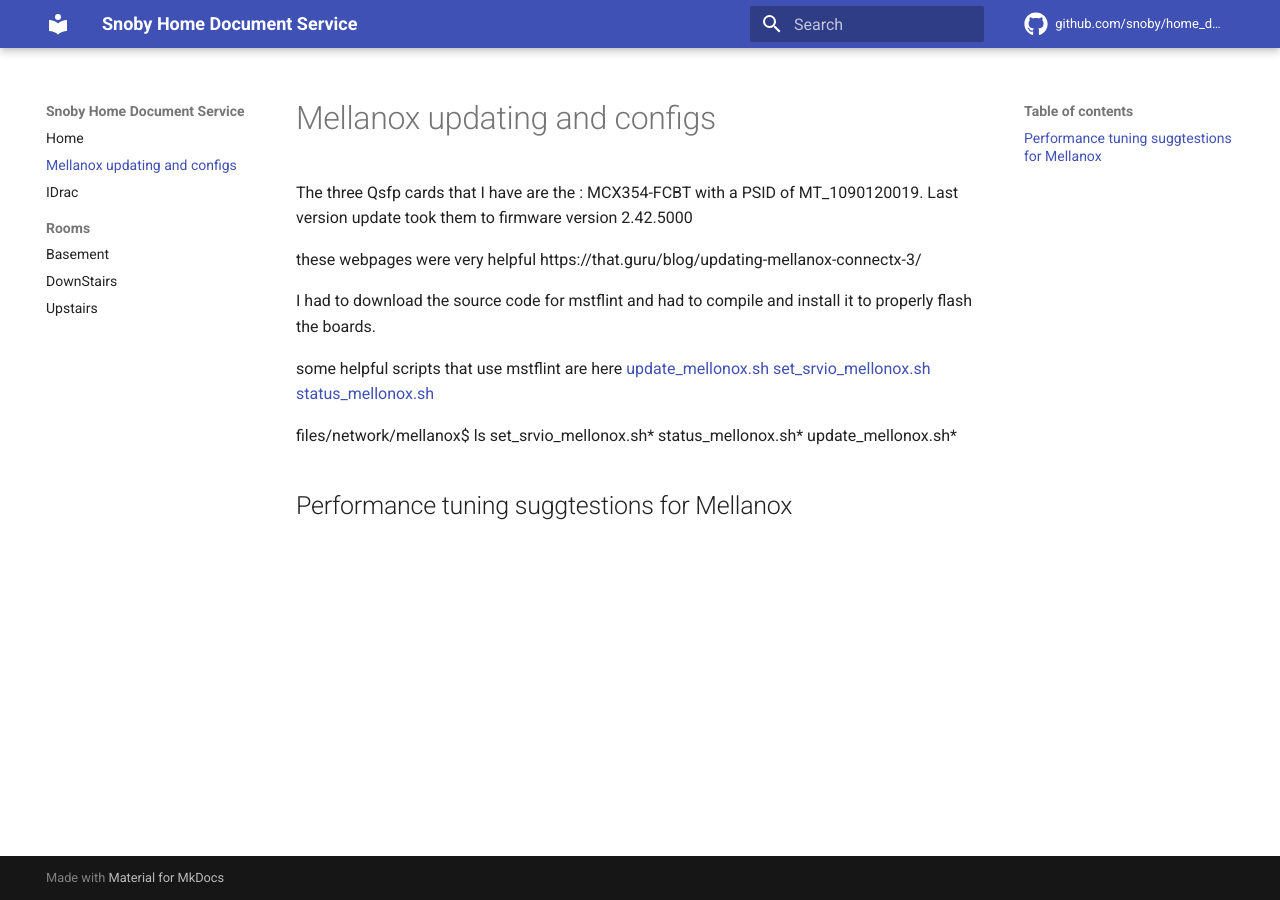
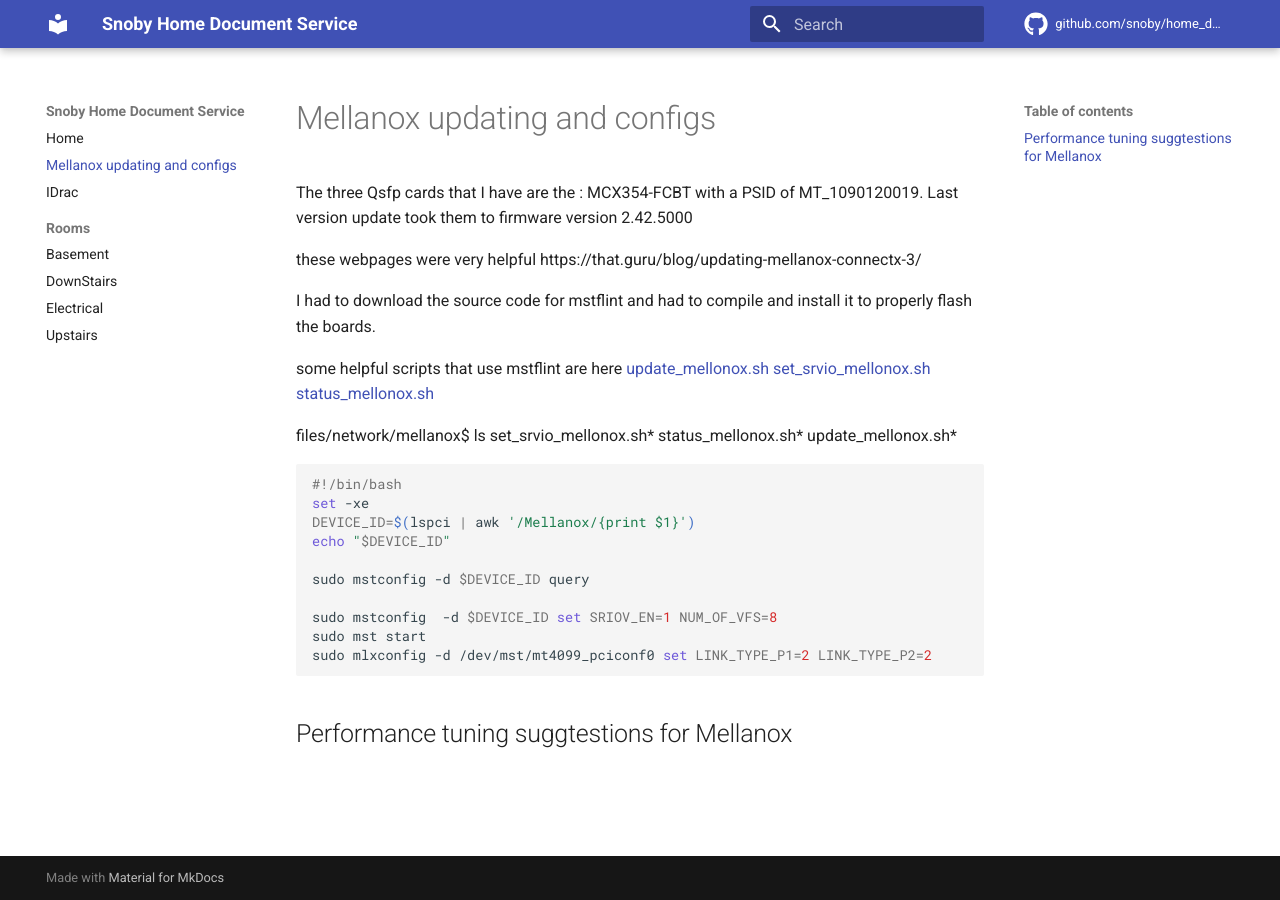
Before and after one commit to snoby/home_docs, an MkDocs documentation site: the page built from docs/mellanox.md, in a window 1280 px wide. Built offline with MkDocs 1.6.1 and Material for MkDocs 9.7.7, drawn with Linux system fonts in a browser that asks for light colours; comment, search, counter and statistics services are not loaded.

Commit message:
add room colors and electrical

````diff
--- a/docs/mellanox.md
+++ b/docs/mellanox.md
@@ -1,4 +1,4 @@
-#Mellanox updating and configs
+# Mellanox updating and configs
 
 The three Qsfp cards that I have are the :
 MCX354-FCBT with a PSID of MT_1090120019.  Last version update took them to firmware version 2.42.5000
@@ -17,5 +17,17 @@ some helpful scripts that use mstflint are here
 files/network/mellanox$ ls
 set_srvio_mellonox.sh* status_mellonox.sh*    update_mellonox.sh*
 
+```bash
+#!/bin/bash
+set -xe
+DEVICE_ID=$(lspci | awk '/Mellanox/{print $1}')
+echo "$DEVICE_ID"
 
-##Performance tuning suggtestions for Mellanox
+sudo mstconfig -d $DEVICE_ID query
+
+sudo mstconfig  -d $DEVICE_ID set SRIOV_EN=1 NUM_OF_VFS=8
+sudo mst start
+sudo mlxconfig -d /dev/mst/mt4099_pciconf0 set LINK_TYPE_P1=2 LINK_TYPE_P2=2
+```
+
+## Performance tuning suggtestions for Mellanox
--- a/mkdocs.yml
+++ b/mkdocs.yml
@@ -25,6 +25,7 @@ markdown_extensions:
   - attr_list
   - admonition
   - pymdownx.details
+  - pymdownx.tabbed
   - pymdownx.superfences:
       custom_fences:
         - name: mermaid
````
Also changed, not shown: docs/index.md (+4 -4 lines), docs/rooms/electrical.md (added, +6 -0 lines).
